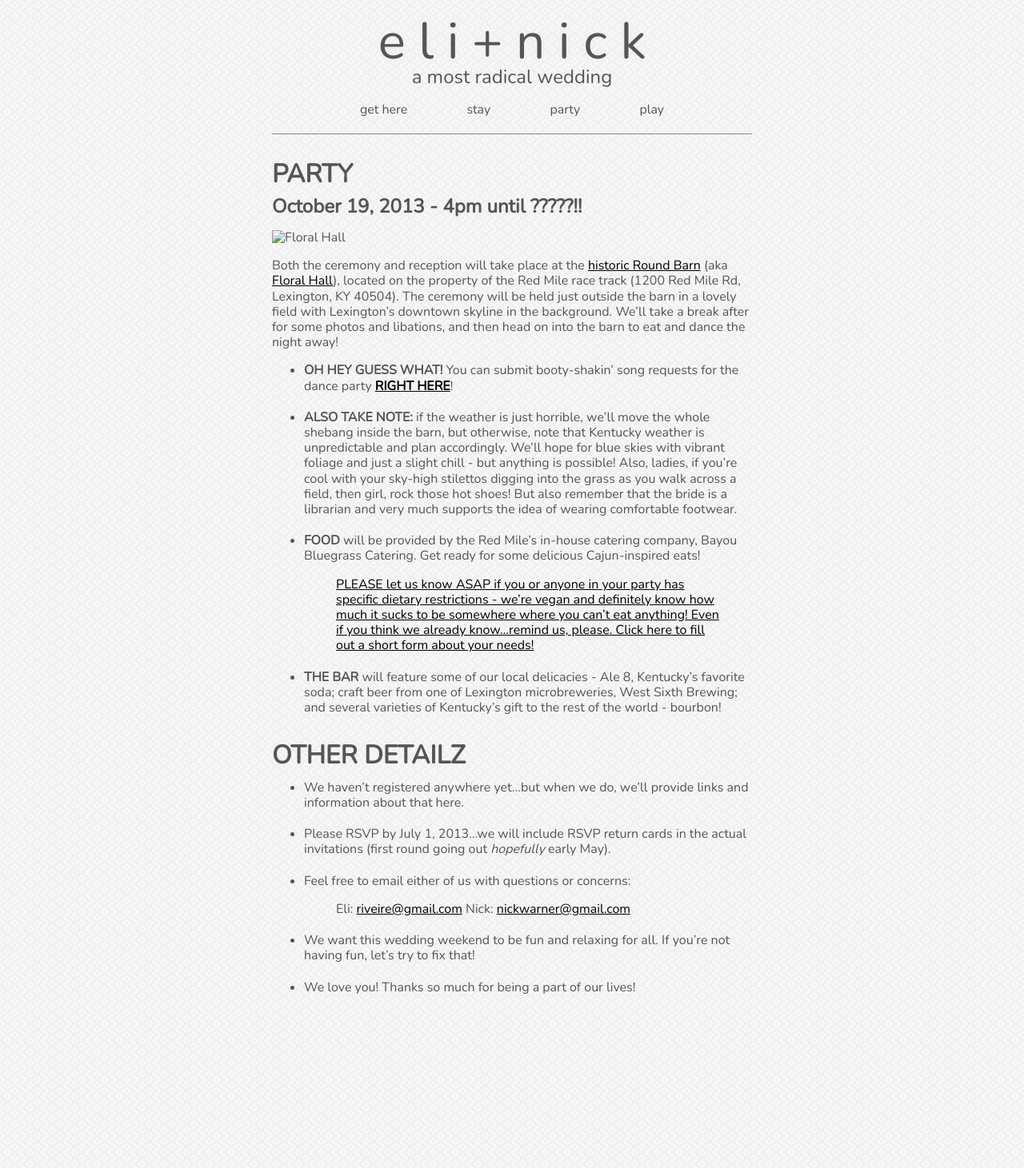
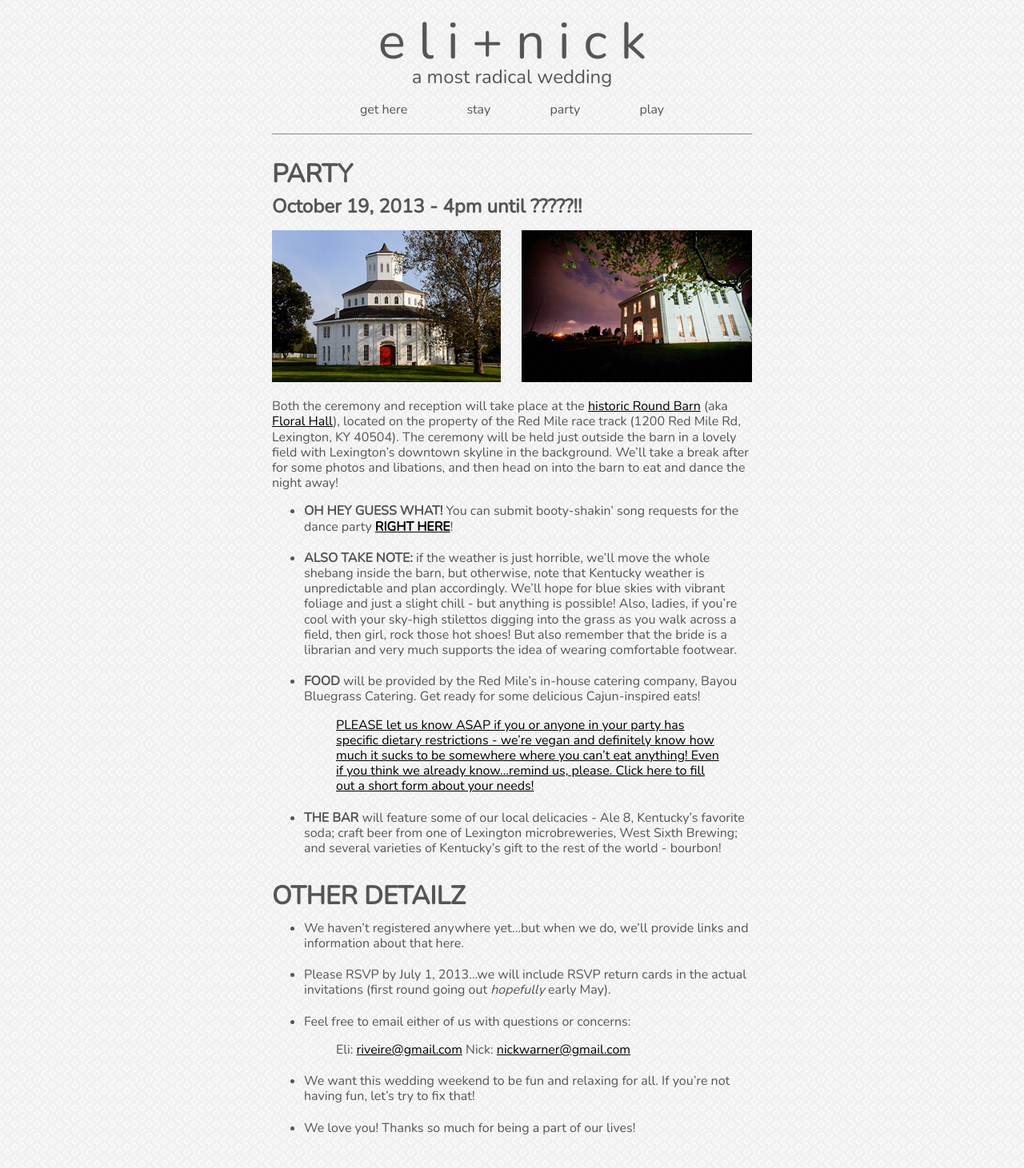
Before and after one commit to nikolaiwarner/eliandnick.com, a Jekyll site: the page built from party.md, in a window 1280 px wide. Shown: the whole page at 80% size. Built offline with Jekyll 4.4.1, drawn with Linux system fonts in a browser that asks for light colours; nearby versions of some CDN libraries; before the commit the page ends 1285 px from its top, so only the background shows below that.

Commit message:
add barn

```diff
--- a/party.md
+++ b/party.md
@@ -7,7 +7,7 @@
 
 ## October 19, 2013 - 4pm until ?????!!
 
-![Floral Hall](/images/roundbarn.png)
+![Floral Hall](/public/images/roundbarn.png)
 
 Both the ceremony and reception will take place at the [historic Round Barn](http://www.theredmile.com/redmile/our-track/virtual-tour/round-barn) (aka [Floral Hall](http://www.nps.gov/nr/travel/lexington/flo.htm)), located on the property of the Red Mile race track (1200 Red Mile Rd, Lexington, KY 40504). The ceremony will be held just outside the barn in a lovely field with Lexington’s downtown skyline in the background. We’ll take a break after for some photos and libations, and then head on into the barn to eat and dance the night away!
 
```
